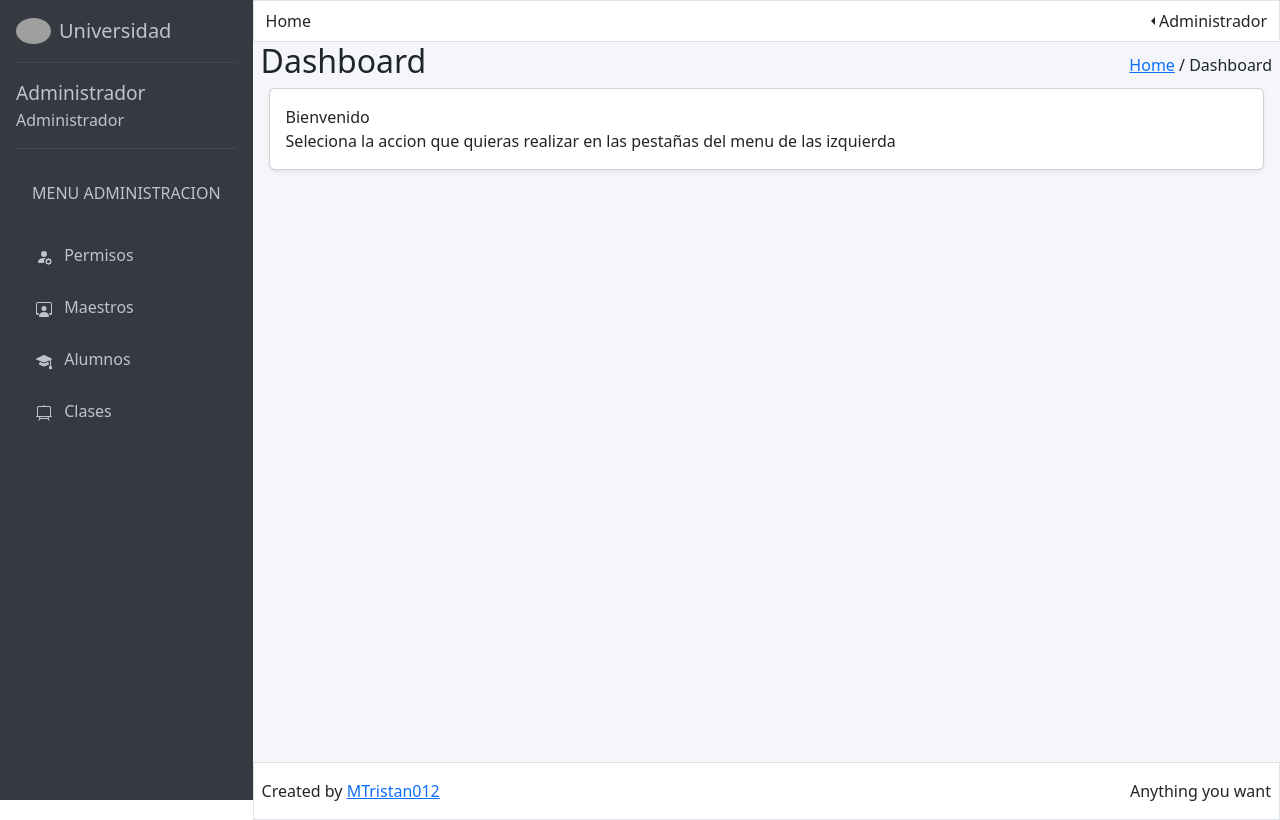
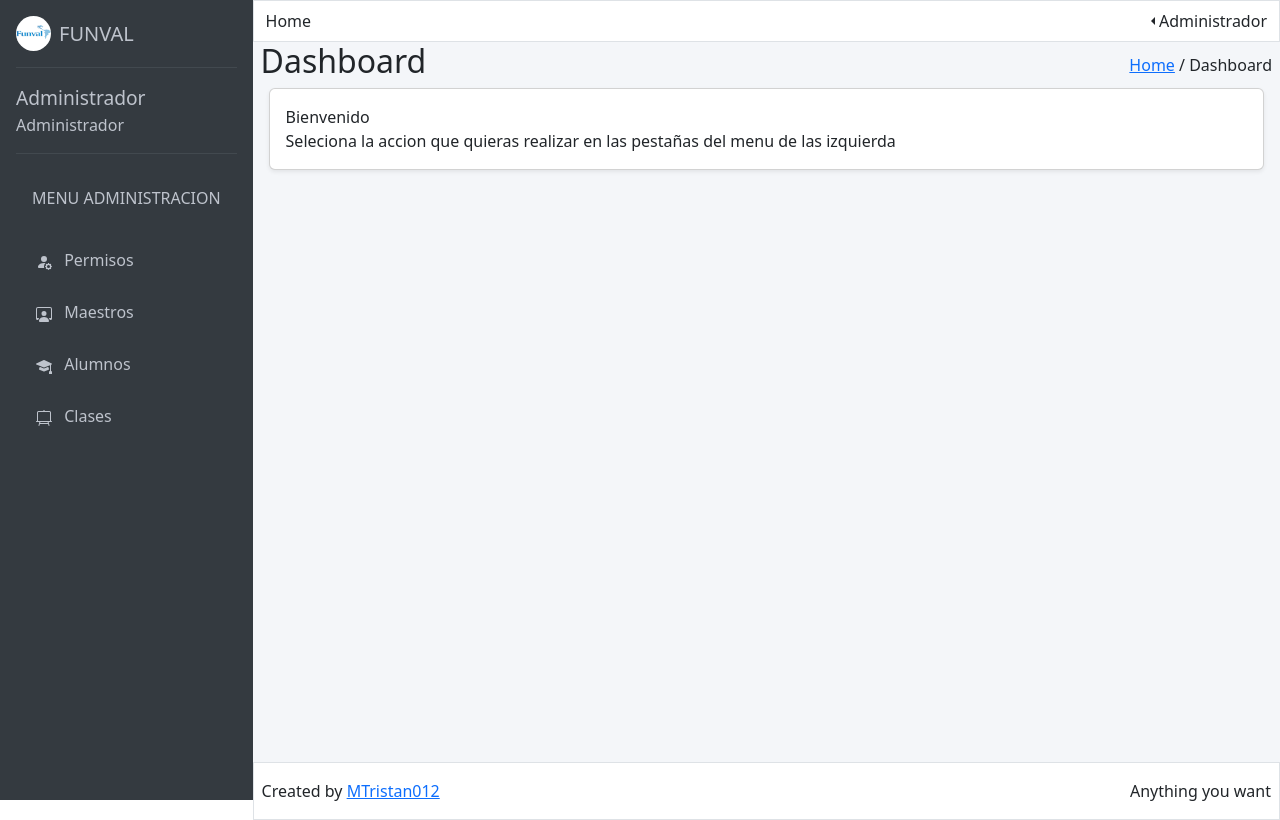
Before and after one commit to MTristan012/Parcial_5_SCRUM_Proyecto, a PHP site: page /views/main.view.php in a window 1280 px wide. Run offline with PHP 8.4, Linux system fonts and the light colour scheme; a user stored in the database is signed in; grey boxes are pictures that could not be loaded.

Commit message:
Funval_cambios

```diff
--- a/views/adminAlumnos.view.php
+++ b/views/adminAlumnos.view.php
@@ -16,15 +16,15 @@ if (empty($_SESSION["id"])) {
     <meta name="viewport" content="width=device-width, initial-scale=1.0">
     <link href="https://cdn.jsdelivr.net/npm/bootstrap@5.3.0/dist/css/bootstrap.min.css" rel="stylesheet" integrity="sha384-9ndCyUaIbzAi2FUVXJi0CjmCapSmO7SnpJef0486qhLnuZ2cdeRhO02iuK6FUUVM" crossorigin="anonymous">
     <script src="https://cdn.jsdelivr.net/npm/bootstrap@5.3.0/dist/js/bootstrap.bundle.min.js" integrity="sha384-geWF76RCwLtnZ8qwWowPQNguL3RmwHVBC9FhGdlKrxdiJJigb/j/68SIy3Te4Bkz" crossorigin="anonymous"></script>
-    <title>University</title>
+    <title> FUNVAL INTERNACIONAL </title>
 </head>
 
 <body>
     <main class="d-flex">
         <aside class="d-flex flex-column flex-shrink-0 p-3 vh-100" style="background-color: #343a40;">
             <a href="./main.view.php" class="d-flex align-items-center mb-3 mb-md-0 me-md-auto text-decoration-none" style="color:#bec3cc">
-                <img src="https://proyectofinaln4.000webhostapp.com/assets/img/logoClose.jpg" alt="logo" class="rounded-circle" width="35rem">
-                <span class="fs-5 ms-2">Universidad</span>
+                <img src="../imagen/FUNVAL.jpg" alt="logo" class="rounded-circle" width="35rem">
+                <span class="fs-5 ms-2"> FUNVAL </span>
             </a>
             <hr class="text-secondary">
             <div style="color:#bec3cc;">
--- a/views/adminClases.view.php
+++ b/views/adminClases.view.php
@@ -16,15 +16,15 @@ if (empty($_SESSION["id"])) {
     <meta name="viewport" content="width=device-width, initial-scale=1.0">
     <link href="https://cdn.jsdelivr.net/npm/bootstrap@5.3.0/dist/css/bootstrap.min.css" rel="stylesheet" integrity="sha384-9ndCyUaIbzAi2FUVXJi0CjmCapSmO7SnpJef0486qhLnuZ2cdeRhO02iuK6FUUVM" crossorigin="anonymous">
     <script src="https://cdn.jsdelivr.net/npm/bootstrap@5.3.0/dist/js/bootstrap.bundle.min.js" integrity="sha384-geWF76RCwLtnZ8qwWowPQNguL3RmwHVBC9FhGdlKrxdiJJigb/j/68SIy3Te4Bkz" crossorigin="anonymous"></script>
-    <title>University</title>
+    <title> FUNVAL INTERNACIONAL </title>
 </head>
 
 <body>
     <main class="d-flex">
         <aside class="d-flex flex-column flex-shrink-0 p-3 vh-100" style="background-color: #343a40;">
             <a href="./main.view.php" class="d-flex align-items-center mb-3 mb-md-0 me-md-auto text-decoration-none" style="color:#bec3cc">
-                <img src="https://proyectofinaln4.000webhostapp.com/assets/img/logoClose.jpg" alt="logo" class="rounded-circle" width="35rem">
-                <span class="fs-5 ms-2">Universidad</span>
+                <img src="../imagen/FUNVAL.jpg" alt="logo" class="rounded-circle" width="35rem">
+                <span class="fs-5 ms-2"> FUNVAL </span>
             </a>
             <hr class="text-secondary">
             <div style="color:#bec3cc;">
--- a/views/adminMaestros.view.php
+++ b/views/adminMaestros.view.php
@@ -16,15 +16,15 @@ if (empty($_SESSION["id"])) {
     <meta name="viewport" content="width=device-width, initial-scale=1.0">
     <link href="https://cdn.jsdelivr.net/npm/bootstrap@5.3.0/dist/css/bootstrap.min.css" rel="stylesheet" integrity="sha384-9ndCyUaIbzAi2FUVXJi0CjmCapSmO7SnpJef0486qhLnuZ2cdeRhO02iuK6FUUVM" crossorigin="anonymous">
     <script src="https://cdn.jsdelivr.net/npm/bootstrap@5.3.0/dist/js/bootstrap.bundle.min.js" integrity="sha384-geWF76RCwLtnZ8qwWowPQNguL3RmwHVBC9FhGdlKrxdiJJigb/j/68SIy3Te4Bkz" crossorigin="anonymous"></script>
-    <title>University</title>
+    <title> FUNVAL INTERNACIONAL </title>
 </head>
 
 <body>
     <main class="d-flex">
         <aside class="d-flex flex-column flex-shrink-0 p-3 vh-100" style="background-color: #343a40;">
             <a href="./main.view.php" class="d-flex align-items-center mb-3 mb-md-0 me-md-auto text-decoration-none" style="color:#bec3cc">
-                <img src="https://proyectofinaln4.000webhostapp.com/assets/img/logoClose.jpg" alt="logo" class="rounded-circle" width="35rem">
-                <span class="fs-5 ms-2">Universidad</span>
+                <img src="../imagen/FUNVAL.jpg" alt="logo" class="rounded-circle" width="35rem">
+                <span class="fs-5 ms-2"> FUNVAL </span>
             </a>
             <hr class="text-secondary">
             <div style="color:#bec3cc;">
--- a/views/adminPermisos.view.php
+++ b/views/adminPermisos.view.php
@@ -17,15 +17,15 @@ if (empty($_SESSION["id"])) {
     <meta name="viewport" content="width=device-width, initial-scale=1.0">
     <link href="https://cdn.jsdelivr.net/npm/bootstrap@5.3.0/dist/css/bootstrap.min.css" rel="stylesheet" integrity="sha384-9ndCyUaIbzAi2FUVXJi0CjmCapSmO7SnpJef0486qhLnuZ2cdeRhO02iuK6FUUVM" crossorigin="anonymous">
     <script src="https://cdn.jsdelivr.net/npm/bootstrap@5.3.0/dist/js/bootstrap.bundle.min.js" integrity="sha384-geWF76RCwLtnZ8qwWowPQNguL3RmwHVBC9FhGdlKrxdiJJigb/j/68SIy3Te4Bkz" crossorigin="anonymous"></script>
-    <title>University</title>
+    <title> FUNVAL INTERNACIONAL </title>
 </head>
 
 <body>
     <main class="d-flex">
         <aside class="d-flex flex-column flex-shrink-0 p-3 vh-100" style="background-color: #343a40;">
             <a href="./main.view.php" class="d-flex align-items-center mb-3 mb-md-0 me-md-auto text-decoration-none" style="color:#bec3cc">
-                <img src="https://proyectofinaln4.000webhostapp.com/assets/img/logoClose.jpg" alt="logo" class="rounded-circle" width="35rem">
-                <span class="fs-5 ms-2">Universidad</span>
+                <img src="../imagen/FUNVAL.jpg" alt="logo" class="rounded-circle" width="35rem">
+                <span class="fs-5 ms-2"> FUNVAL </span>
             </a>
             <hr class="text-secondary">
             <div style="color:#bec3cc;">
--- a/views/alumnoCalificaciones.view.php
+++ b/views/alumnoCalificaciones.view.php
@@ -14,15 +14,15 @@ if (empty($_SESSION["id"])) {
     <meta name="viewport" content="width=device-width, initial-scale=1.0">
     <link href="https://cdn.jsdelivr.net/npm/bootstrap@5.3.0/dist/css/bootstrap.min.css" rel="stylesheet" integrity="sha384-9ndCyUaIbzAi2FUVXJi0CjmCapSmO7SnpJef0486qhLnuZ2cdeRhO02iuK6FUUVM" crossorigin="anonymous">
     <script src="https://cdn.jsdelivr.net/npm/bootstrap@5.3.0/dist/js/bootstrap.bundle.min.js" integrity="sha384-geWF76RCwLtnZ8qwWowPQNguL3RmwHVBC9FhGdlKrxdiJJigb/j/68SIy3Te4Bkz" crossorigin="anonymous"></script>
-    <title>University</title>
+    <title> FUNVAL INTERNACIONAL </title>
 </head>
 
 <body>
     <main class="d-flex">
         <aside class="d-flex flex-column flex-shrink-0 p-3 vh-100" style="background-color: #343a40;">
             <a href="./main.view.php" class="d-flex align-items-center mb-3 mb-md-0 me-md-auto text-decoration-none" style="color:#bec3cc">
-                <img src="https://proyectofinaln4.000webhostapp.com/assets/img/logoClose.jpg" alt="logo" class="rounded-circle" width="35rem">
-                <span class="fs-5 ms-2">Universidad</span>
+                <img src="../imagen/FUNVAL.jpg" alt="logo" class="rounded-circle" width="35rem">
+                <span class="fs-5 ms-2"> FUNVAL </span>
             </a>
             <hr class="text-secondary">
             <div style="color:#bec3cc;">
--- a/views/alumnoClases.view.php
+++ b/views/alumnoClases.view.php
@@ -14,15 +14,15 @@ if (empty($_SESSION["id"])) {
     <meta name="viewport" content="width=device-width, initial-scale=1.0">
     <link href="https://cdn.jsdelivr.net/npm/bootstrap@5.3.0/dist/css/bootstrap.min.css" rel="stylesheet" integrity="sha384-9ndCyUaIbzAi2FUVXJi0CjmCapSmO7SnpJef0486qhLnuZ2cdeRhO02iuK6FUUVM" crossorigin="anonymous">
     <script src="https://cdn.jsdelivr.net/npm/bootstrap@5.3.0/dist/js/bootstrap.bundle.min.js" integrity="sha384-geWF76RCwLtnZ8qwWowPQNguL3RmwHVBC9FhGdlKrxdiJJigb/j/68SIy3Te4Bkz" crossorigin="anonymous"></script>
-    <title>University</title>
+    <title> FUNVAL INTERNACIONAL </title>
 </head>
 
 <body>
     <main class="d-flex">
         <aside class="d-flex flex-column flex-shrink-0 p-3 vh-100" style="background-color: #343a40;">
             <a href="./main.view.php" class="d-flex align-items-center mb-3 mb-md-0 me-md-auto text-decoration-none" style="color:#bec3cc">
-                <img src="https://proyectofinaln4.000webhostapp.com/assets/img/logoClose.jpg" alt="logo" class="rounded-circle" width="35rem">
-                <span class="fs-5 ms-2">Universidad</span>
+                <img src="../imagen/FUNVAL.jpg" alt="logo" class="rounded-circle" width="35rem">
+                <span class="fs-5 ms-2"> FUNVAL </span>
             </a>
             <hr class="text-secondary">
             <div style="color:#bec3cc;">
--- a/views/alumnoPerfil.view.php
+++ b/views/alumnoPerfil.view.php
@@ -21,7 +21,7 @@ if (empty($_SESSION["id"])) {
     <main class="d-flex">
         <aside class="d-flex flex-column flex-shrink-0 p-3 vh-100" style="background-color: #343a40;">
             <a href="./main.view.php" class="d-flex align-items-center mb-3 mb-md-0 me-md-auto text-decoration-none" style="color:#bec3cc">
-                <img src="https://proyectofinaln4.000webhostapp.com/assets/img/logoClose.jpg" alt="logo" class="rounded-circle" width="35rem">
+                <img src="../imagen/FUNVAL.jpg" alt="logo" class="rounded-circle" width="35rem">
                 <span class="fs-5 ms-2">Universidad</span>
             </a>
             <hr class="text-secondary">
--- a/views/logIn.view.php
+++ b/views/logIn.view.php
@@ -14,7 +14,7 @@ if (empty($_SESSION["id"])) {
     <meta name="viewport" content="width=device-width, initial-scale=1.0">
     <link href="https://cdn.jsdelivr.net/npm/bootstrap@5.3.0/dist/css/bootstrap.min.css" rel="stylesheet" integrity="sha384-9ndCyUaIbzAi2FUVXJi0CjmCapSmO7SnpJef0486qhLnuZ2cdeRhO02iuK6FUUVM" crossorigin="anonymous">
     <script src="https://cdn.jsdelivr.net/npm/bootstrap@5.3.0/dist/js/bootstrap.bundle.min.js" integrity="sha384-geWF76RCwLtnZ8qwWowPQNguL3RmwHVBC9FhGdlKrxdiJJigb/j/68SIy3Te4Bkz" crossorigin="anonymous"></script>
-    <title>University</title>
+    <title> FUNVAL INTERNACIONAL </title>
 </head>
 
 <body style="background-color: #fff5d2;">
--- a/views/maestroAlumnos.view.php
+++ b/views/maestroAlumnos.view.php
@@ -16,15 +16,15 @@ if (empty($_SESSION["id"])) {
     <meta name="viewport" content="width=device-width, initial-scale=1.0">
     <link href="https://cdn.jsdelivr.net/npm/bootstrap@5.3.0/dist/css/bootstrap.min.css" rel="stylesheet" integrity="sha384-9ndCyUaIbzAi2FUVXJi0CjmCapSmO7SnpJef0486qhLnuZ2cdeRhO02iuK6FUUVM" crossorigin="anonymous">
     <script src="https://cdn.jsdelivr.net/npm/bootstrap@5.3.0/dist/js/bootstrap.bundle.min.js" integrity="sha384-geWF76RCwLtnZ8qwWowPQNguL3RmwHVBC9FhGdlKrxdiJJigb/j/68SIy3Te4Bkz" crossorigin="anonymous"></script>
-    <title>University</title>
+    <title> FUNVAL INTERNACIONAL </title>
 </head>
 
 <body>
     <main class="d-flex">
         <aside class="d-flex flex-column flex-shrink-0 p-3 vh-100" style="background-color: #343a40;">
             <a href="./main.view.php" class="d-flex align-items-center mb-3 mb-md-0 me-md-auto text-decoration-none" style="color:#bec3cc">
-                <img src="https://proyectofinaln4.000webhostapp.com/assets/img/logoClose.jpg" alt="logo" class="rounded-circle" width="35rem">
-                <span class="fs-5 ms-2">Universidad</span>
+                <img src="../imagen/FUNVAL.jpg" alt="logo" class="rounded-circle" width="35rem">
+                <span class="fs-5 ms-2"> FUNVAL </span>
             </a>
             <hr class="text-secondary">
             <div style="color:#bec3cc;">
--- a/views/maestroPerfil.view.php
+++ b/views/maestroPerfil.view.php
@@ -16,15 +16,15 @@ if (empty($_SESSION["id"])) {
     <meta name="viewport" content="width=device-width, initial-scale=1.0">
     <link href="https://cdn.jsdelivr.net/npm/bootstrap@5.3.0/dist/css/bootstrap.min.css" rel="stylesheet" integrity="sha384-9ndCyUaIbzAi2FUVXJi0CjmCapSmO7SnpJef0486qhLnuZ2cdeRhO02iuK6FUUVM" crossorigin="anonymous">
     <script src="https://cdn.jsdelivr.net/npm/bootstrap@5.3.0/dist/js/bootstrap.bundle.min.js" integrity="sha384-geWF76RCwLtnZ8qwWowPQNguL3RmwHVBC9FhGdlKrxdiJJigb/j/68SIy3Te4Bkz" crossorigin="anonymous"></script>
-    <title>University</title>
+    <title> FUNVAL INTERNACIONAL </title>
 </head>
 
 <body>
     <main class="d-flex">
         <aside class="d-flex flex-column flex-shrink-0 p-3 vh-100" style="background-color: #343a40;">
             <a href="./main.view.php" class="d-flex align-items-center mb-3 mb-md-0 me-md-auto text-decoration-none" style="color:#bec3cc">
-                <img src="https://proyectofinaln4.000webhostapp.com/assets/img/logoClose.jpg" alt="logo" class="rounded-circle" width="35rem">
-                <span class="fs-5 ms-2">Universidad</span>
+                <img src="../imagen/FUNVAL.jpg" alt="logo" class="rounded-circle" width="35rem">
+                <span class="fs-5 ms-2"> FUNVAL </span>
             </a>
             <hr class="text-secondary">
             <div style="color:#bec3cc;">
--- a/views/main.view.php
+++ b/views/main.view.php
@@ -14,15 +14,15 @@ if (empty($_SESSION["id"])) {
     <meta name="viewport" content="width=device-width, initial-scale=1.0">
     <link href="https://cdn.jsdelivr.net/npm/bootstrap@5.3.0/dist/css/bootstrap.min.css" rel="stylesheet" integrity="sha384-9ndCyUaIbzAi2FUVXJi0CjmCapSmO7SnpJef0486qhLnuZ2cdeRhO02iuK6FUUVM" crossorigin="anonymous">
     <script src="https://cdn.jsdelivr.net/npm/bootstrap@5.3.0/dist/js/bootstrap.bundle.min.js" integrity="sha384-geWF76RCwLtnZ8qwWowPQNguL3RmwHVBC9FhGdlKrxdiJJigb/j/68SIy3Te4Bkz" crossorigin="anonymous"></script>
-    <title>University</title>
+    <title> FUNVAL INTERNACIONAL </title>
 </head>
 
 <body>
     <main class="d-flex">
         <aside class="d-flex flex-column flex-shrink-0 p-3 vh-100" style="background-color: #343a40;">
             <a href="#" class="d-flex align-items-center mb-3 mb-md-0 me-md-auto text-decoration-none" style="color:#bec3cc">
-                <img src="https://proyectofinaln4.000webhostapp.com/assets/img/logoClose.jpg" alt="logo" class="rounded-circle" width="35rem">
-                <span class="fs-5 ms-2">Universidad</span>
+                <img src="../imagen/FUNVAL.jpg" alt="logo" class="rounded-circle" width="35rem">
+                <span class="fs-5 ms-2"> FUNVAL </span>
             </a>
             <hr class="text-secondary">
             <div style="color:#bec3cc;">
```
